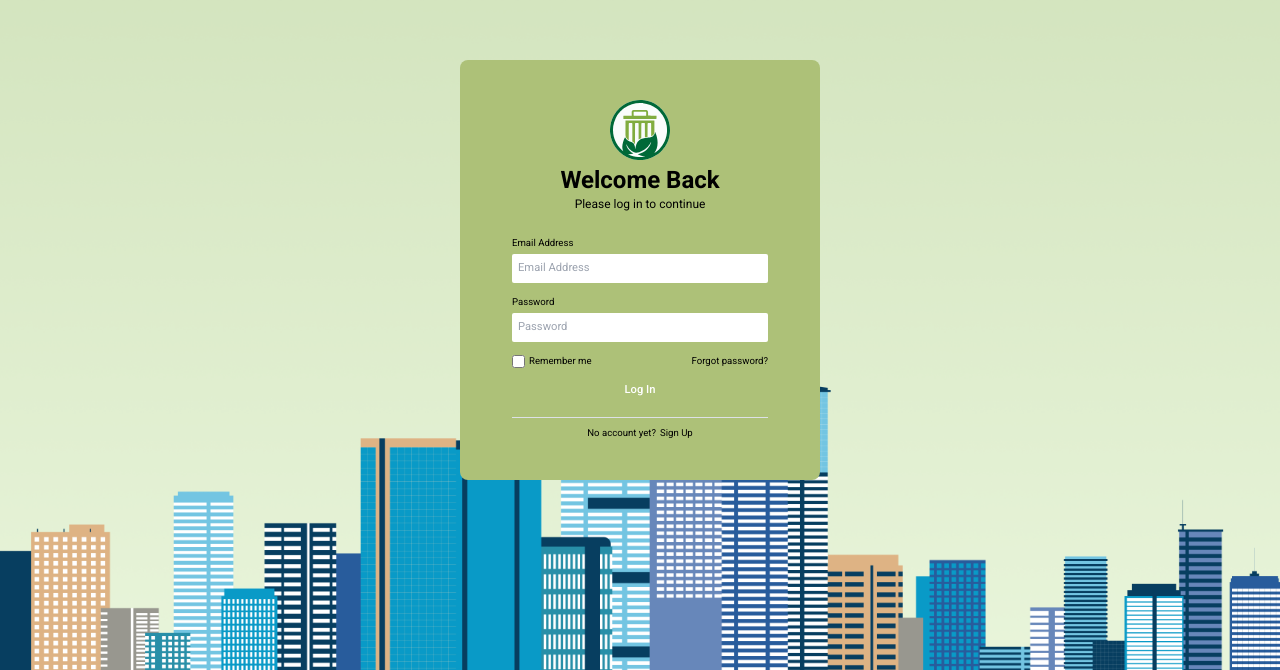
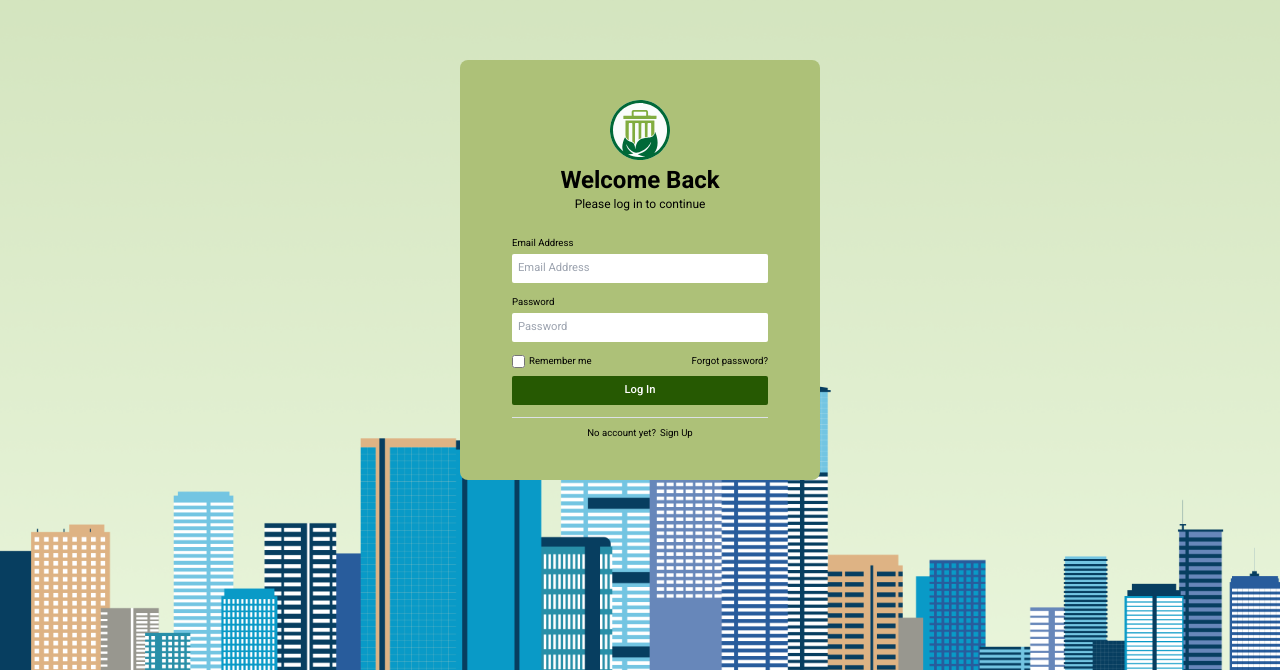
Before and after one commit to cmwuaan/SE104.O27-Frontend, a React (Vite) app: page /signin in a window 1280 px wide. Shown: the part 130-800 px from the top of the page. Built offline with nearby package versions, Linux system fonts and the light colour scheme.

Commit message:
style: change button bg color

```diff
--- a/src/components/Button.jsx
+++ b/src/components/Button.jsx
@@ -3,7 +3,7 @@ import PropTypes from 'prop-types';
 function Button({ title, onClick }) {
   return (
     <button
-      className="w-full bg-primary-color text-white text-[0.7rem] p-[6px] font-medium rounded-sm"
+      className="w-full bg-primary-90 text-white text-[0.7rem] p-[6px] font-medium rounded-sm "
       onClick={onClick}
     >
       {title}
```
